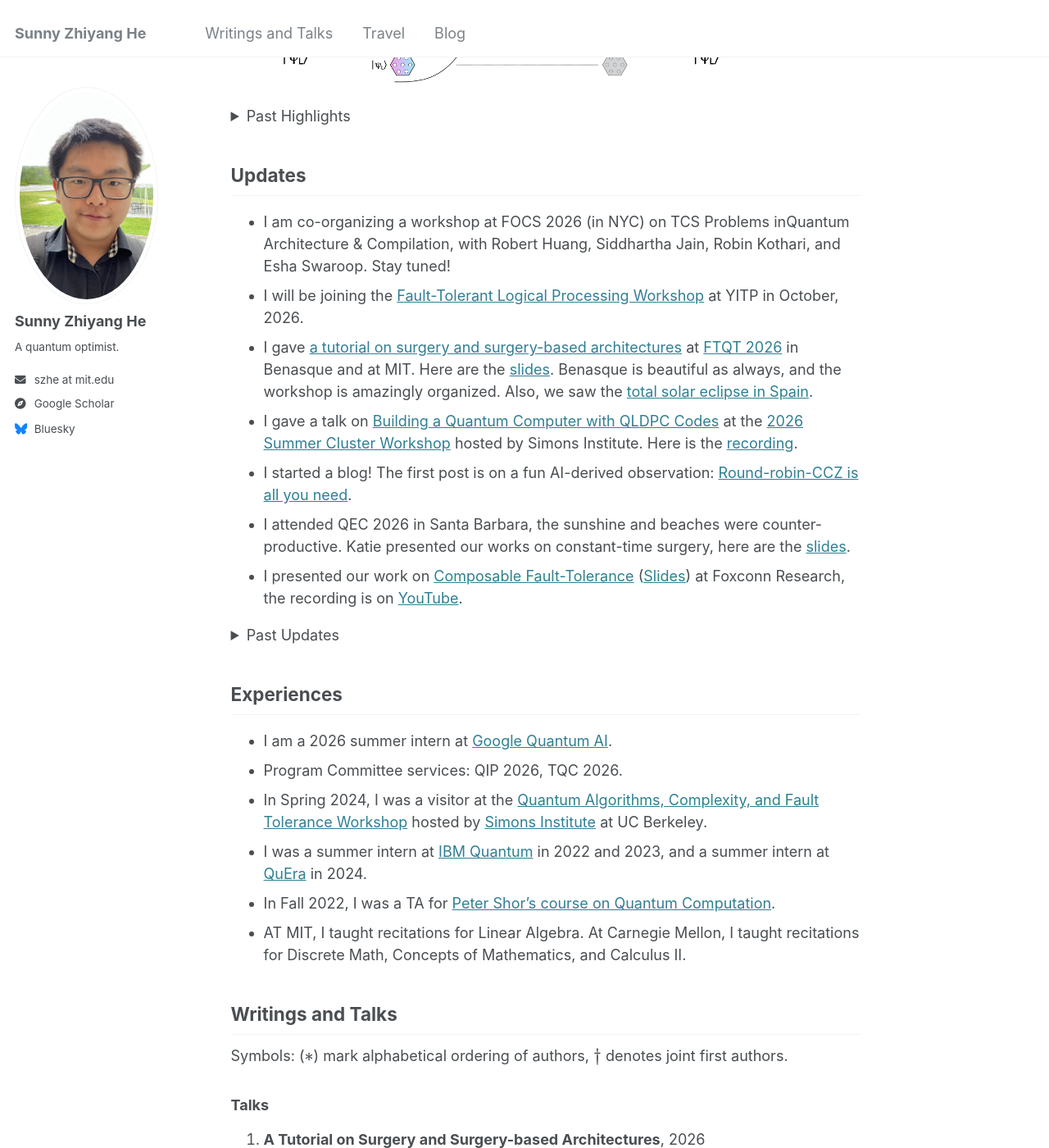
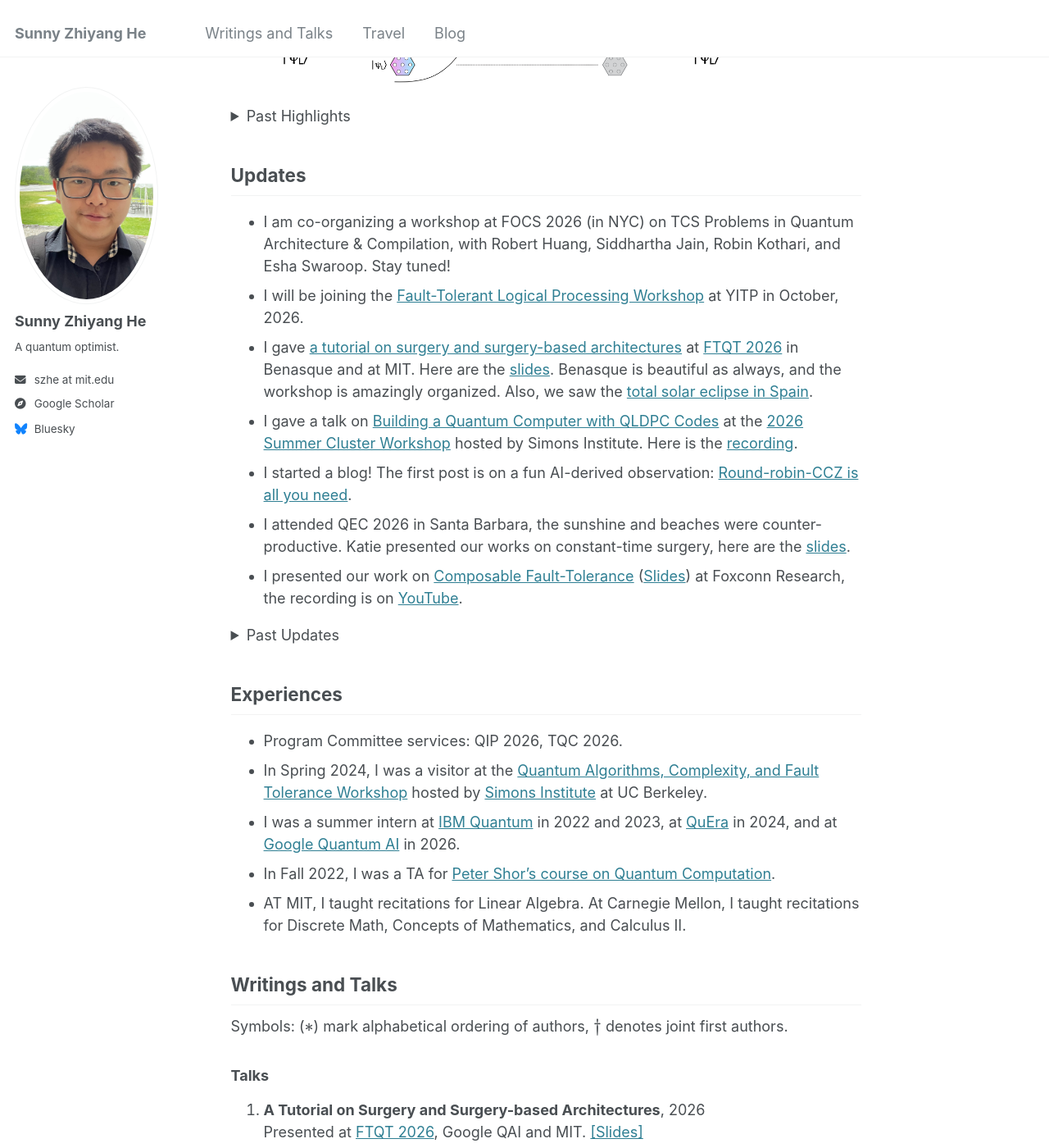
Before and after one commit to SunnyZhiyangHe/sunnyzhiyanghe.github.io, a Jekyll site: the page built from _pages/about.md, in a window 1280 px wide and 1400 px high, scrolled down 1205 px. Shown: the whole window at 82% size. Built offline with Jekyll 4.4.1, drawn with Linux system fonts in a browser that asks for light colours.

Commit message:
Update about.md

```diff
--- a/_pages/about.md
+++ b/_pages/about.md
@@ -55,7 +55,7 @@
 </details>
 
 ## Updates {#updates}
-- I am co-organizing a workshop at FOCS 2026 (in NYC) on TCS Problems inQuantum Architecture & Compilation, with Robert Huang, Siddhartha Jain, Robin Kothari, and Esha Swaroop. Stay tuned!
+- I am co-organizing a workshop at FOCS 2026 (in NYC) on TCS Problems in Quantum Architecture & Compilation, with Robert Huang, Siddhartha Jain, Robin Kothari, and Esha Swaroop. Stay tuned!
 - I will be joining the [Fault-Tolerant Logical Processing Workshop](https://sites.google.com/view/2026-yitp-logical-processing/home) at YITP in October, 2026.
 - I gave [a tutorial on surgery and surgery-based architectures](/files/Talks/Surgery_Tutorial_Benasque2026.pdf) at [FTQT 2026](https://benasque.org/2026ftqt/) in Benasque and at MIT. Here are the [slides](/files/Talks/Surgery_Tutorial_Benasque2026.pdf). Benasque is beautiful as always, and the workshop is amazingly organized. Also, we saw the [total solar eclipse in Spain]().
 - I gave a talk on [Building a Quantum Computer with QLDPC Codes](/files/Talks/Building_a_Quantum_Computer_with_QLDPC_codes.pdf) at the [2026 Summer Cluster Workshop](https://simons.berkeley.edu/workshops/quantum-summer-cluster-final-workshop/schedule#simons-tabs) hosted by Simons Institute. Here is the [recording](https://simons.berkeley.edu/talks/sunny-zhiyang-he-mit-2026-07-23).
@@ -88,11 +88,10 @@
 </details>
 
 ## Experiences {#exp}
-- I am a 2026 summer intern at [Google Quantum AI](https://quantumai.google/).
 - Program Committee services: QIP 2026, TQC 2026.
 <!-- - Review Services: PRX, PRL, PRA, Quantum, NPJQI, FOCS, STOC, QIP, TQC, QEC, IEEE Information Theory... -->
 - In Spring 2024, I was a visitor at the [Quantum Algorithms, Complexity, and Fault Tolerance Workshop](https://simons.berkeley.edu/programs/quantum-algorithms-complexity-fault-tolerance) hosted by [Simons Institute](https://simons.berkeley.edu/homepage) at UC Berkeley.
-- I was a summer intern at [IBM Quantum](https://www.ibm.com/quantum) in 2022 and 2023, and a summer intern at [QuEra](https://www.quera.com/) in 2024.
+- I was a summer intern at [IBM Quantum](https://www.ibm.com/quantum) in 2022 and 2023, at [QuEra](https://www.quera.com/) in 2024, and at [Google Quantum AI](https://quantumai.google/) in 2026.
 - In Fall 2022, I was a TA for [Peter Shor's course on Quantum Computation](https://math.mit.edu/~shor/435-LN/).
 - AT MIT, I taught recitations for Linear Algebra. At Carnegie Mellon, I taught recitations for Discrete Math, Concepts of Mathematics, and Calculus II.
 
```
